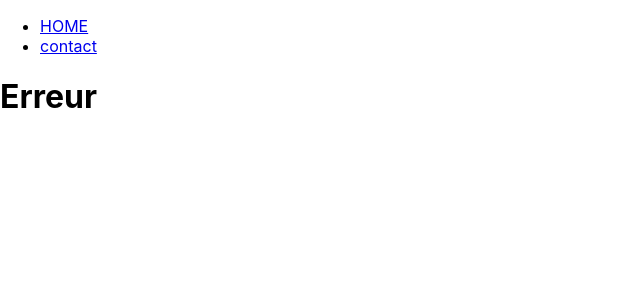
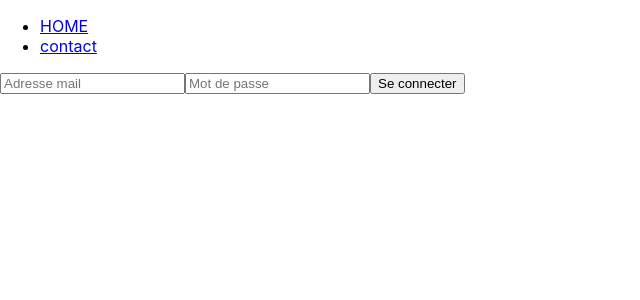
Before and after one commit to Bremi49/tuto, a React (Create React App) app in the folder front/: page /Login in a window 1280 px wide. Shown: the top 300 px of the page, without its empty margins (0-640 px from the left). Built offline with nearby package versions, Linux system fonts and the light colour scheme.

Commit message:
erreur loggin pour comparer les mots de passe

```diff
--- a/front/src/App.js
+++ b/front/src/App.js
@@ -4,6 +4,7 @@ import Home from "./components/Home";
 import Erreur from "./components/Error";
 import Contact from "./components/Contact";
 import CreateUser from "./components/createUser"
+import Login from "./components/Login"
 import Nav from "./components/Nav";
 
 
@@ -16,6 +17,7 @@ const App = () => {
                 <Route path="*" element={<Erreur />} />
                 <Route path="/Contact" element={<Contact />} />
                 <Route path="/CreateUser" element={<CreateUser />} />
+                <Route path="/Login" element ={<Login />} />
             </Routes>
         </BrowserRouter>
     )
--- a/front/src/components/Login.jsx
+++ b/front/src/components/Login.jsx
@@ -1,9 +1,10 @@
 import React, { useState } from "react";
 import axios from "axios";
+import {BASE_URL} from "../tools/constante.js"
 
 const Login = () => {
-  const [email, setEmail] = useState("");
-  const [password, setPassword] = useState("");
+  const [mail, setMail] = useState("");
+  const [mdp, setMdp] = useState("");
   const [loading, setLoading] = useState(false);
   const [error, setError] = useState(null);
   const [response, setResponse] = useState(null);
@@ -14,7 +15,7 @@ const Login = () => {
     setError(null);
 
     try {
-      const result = await axios.post("/api/login", { email, password });
+      const result = await axios.post(`${BASE_URL}/login`, { mail, mdp });
       setResponse(result.data);
     } catch (err) {
       setError("Erreur lors de la connexion, veuillez réessayer");
@@ -31,17 +32,17 @@ const Login = () => {
       ) : (
         <form onSubmit={handleSubmit}>
           <input
-            type="email"
-            placeholder="Adresse email"
-            value={email}
-            onChange={(e) => setEmail(e.target.value)}
+            type="mail"
+            placeholder="Adresse mail"
+            value={mail}
+            onChange={(e) => setMail(e.target.value)}
             required
           />
           <input
             type="password"
             placeholder="Mot de passe"
-            value={password}
-            onChange={(e) => setPassword(e.target.value)}
+            value={mdp}
+            onChange={(e) => setMdp(e.target.value)}
             required
           />
           <button type="submit">Se connecter</button>
--- a/front/src/components/createUser.jsx
+++ b/front/src/components/createUser.jsx
@@ -26,7 +26,7 @@ const CreateUser = () => {
     return (
         <form onSubmit={submit}>
             <input type="email" name="mail" onChange={handleChange}  value={createUser.mail} />
-            <input type="text" name="mdp" onChange={handleChange} value={createUser.mdp} />
+            <input type="password" name="mdp" onChange={handleChange} value={createUser.mdp} />
             <select name="role" onChange={handleChange} value={createUser.role}>
                 <option value="">Sélectionnez un rôle</option>
                 <option value="superadmin">Admin+</option>
```
Also changed, not shown: 2 other files (tests, documents, lock files or other folders).
